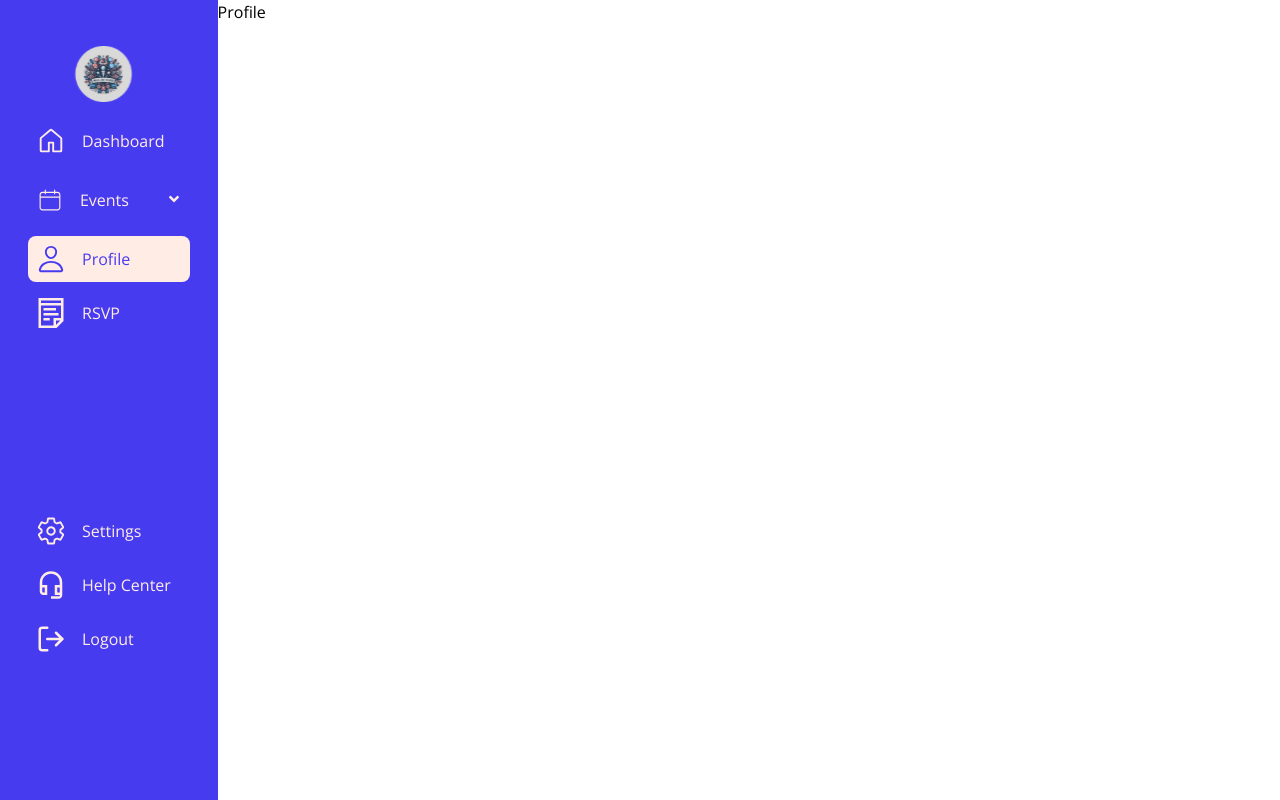
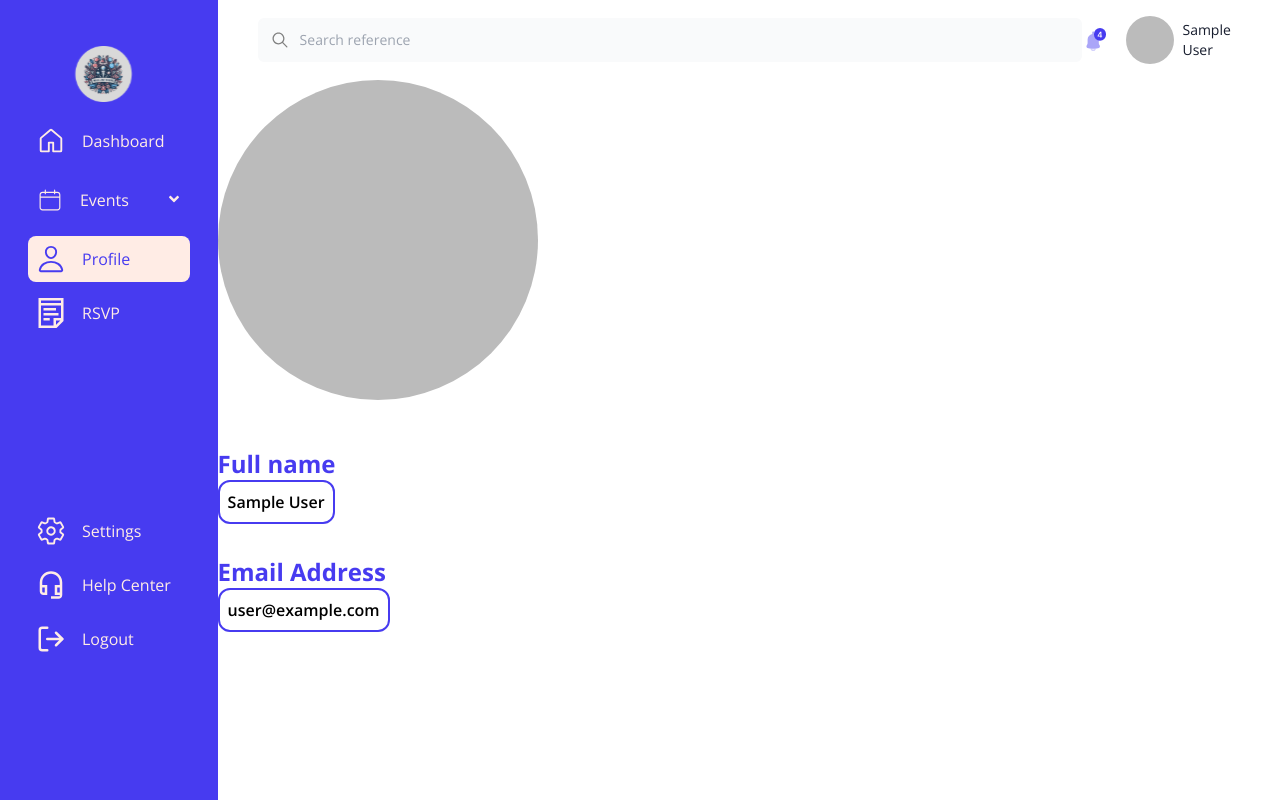
Before and after one commit to Areebah-snow/adch-group-5, a React (Vite) app: page /profile in a window 1280 px wide. Built offline with nearby package versions, Linux system fonts and the light colour scheme; no server answers; sample sign-in values are in the browser's storage.

Commit message:
profile page and other fixes

```diff
--- a/src/Components/Nav.jsx
+++ b/src/Components/Nav.jsx
@@ -1,10 +1,17 @@
-import { useState } from "react";
+import { useEffect } from "react";
 import Noti from "../assets/noti.svg";
 import Prof from "../assets/prof.svg";
-import Woman from "../assets/face.svg";
+import Woman from "../assets/default.png";
 import { IoIosSearch } from "react-icons/io";
 import { auth } from "../../firebaseConfig.js";
+import { useNavigate } from "react-router-dom";
 const Nav = () => {
+  const navigate = useNavigate();
+  useEffect(() => {
+    if (!auth.currentUser) {
+      navigate("/login");
+    }
+  }, []);
   return (
     <div className="w-full my-3 flex items-center justify-between px-2 py-2 md:px-10 md:py-1 bg-white mx-auto">
       <div className="w-full hidden lg:block">
@@ -28,8 +35,12 @@ const Nav = () => {
           <img src={Noti} alt="Notification" />
         </span>
         <span className=" cursor-pointer flex items-center gap-2 text-dark text-sm">
-          <img src={auth.currentUser.photoURL || Woman} alt="profile-pic" />
-          {auth.currentUser.displayName}
+          <img
+            className="w-12 rounded-full"
+            src={auth.currentUser?.photoURL || Woman}
+            alt="profile-pic"
+          />
+          {auth.currentUser?.displayName}
         </span>
       </div>
     </div>
--- a/src/Components/Sidebar.jsx
+++ b/src/Components/Sidebar.jsx
@@ -20,11 +20,7 @@ const Sidebar = () => {
     signOut(auth).then(() => {
       console.log("Signed out successfully");
       navigate("/login");
-      // TODO: handle flow after signout
     });
-    // .catch((error) => {
-    // TODO handle error
-    // });
   };
   return (
     <div className="w-[17%] fixed left-0 top-0 bottom-0 lg:h-screen text-[#FFECE5] bg-primary hidden lg:flex flex-col lg:px-7 gap-8 py-[2.375rem] px-0 z-10">
--- a/src/Pages/Auth/Forgotpassword.jsx
+++ b/src/Pages/Auth/Forgotpassword.jsx
@@ -3,21 +3,32 @@ import AuthLogo from "../../assets/auth_logo.svg";
 import { ToastContainer, Zoom, toast } from "react-toastify";
 import "react-toastify/dist/ReactToastify.css";
 import { CiMail } from "react-icons/ci";
-import { useNavigate } from "react-router-dom";
 import { sendPasswordResetEmail } from "firebase/auth";
 import { auth } from "../../../firebaseConfig";
 const Resetpassword = () => {
-  const navigate = useNavigate();
+  const [loading, setLoading] = useState(false);
   const [email, setEmail] = useState("");
   const handleSubmit = async () => {
+    setLoading(true);
     sendPasswordResetEmail(auth, email)
       .then(() => {
         console.log("Password reset link sent");
+        toast.success("Password reset link sent", {
+          theme: "colored",
+          autoClose: 3000,
+        });
+        setLoading(false);
       })
       .catch((error) => {
-        const errorCode = error.code;
-        const errorMessage = error.message;
-        //Handle error
+        // const errorCode = error.code;
+        // const errorMessage = error.message;
+        console.log(error.message);
+        toast.error("An eeror occured:" + error.message, {
+          theme: "colored",
+          autoClose: 3000,
+        });
+        setLoading(false);
+        // Handle error
       });
   };
   return (
@@ -63,7 +74,7 @@ const Resetpassword = () => {
             onClick={handleSubmit}
             className="w-full py-3 px-4 border border-transparent rounded-md shadow-sm text-sm font-medium mt-6 text-white bg-primary"
           >
-            Send password reset link
+            {loading ? "Loading..." : " Send password reset link"}
           </button>
         </div>
         <ToastContainer transition={Zoom} />
--- a/src/Pages/Auth/Login.jsx
+++ b/src/Pages/Auth/Login.jsx
@@ -3,15 +3,14 @@ import AuthLogo from "../../assets/auth_logo.svg";
 import ggle from "../../assets/google.svg";
 import { ToastContainer, Zoom, toast } from "react-toastify";
 import "react-toastify/dist/ReactToastify.css";
-import Twitter from "../../assets/twitter.svg";
 import { CiMail } from "react-icons/ci";
 import { IoEyeOutline, IoEyeOffOutline } from "react-icons/io5";
 import { Link, useNavigate } from "react-router-dom";
 import {
   signInWithEmailAndPassword,
-  setPersistence,
-  inMemoryPersistence,
-  browserSessionPersistence,
+  // setPersistence,
+  // inMemoryPersistence,
+  // browserSessionPersistence,
   GoogleAuthProvider,
   signInWithPopup,
 } from "firebase/auth";
@@ -85,7 +84,7 @@ const Login = () => {
         <img className="object-cover h-full w-full" src={AuthLogo} alt="Logo" />
       </div>
       <div className="w-full md:w-1/2 flex md:px-16 bg-white overflow-y-auto justify-center max-md:items-center flex-col">
-        <div className="max-w-md p-6  md:mt-12">
+        <form className="max-w-md p-6  md:mt-12">
           <h2 className="text-center text-dark font-bold mb-1 text-2xl">
             Log In
           </h2>
@@ -186,21 +185,21 @@ const Login = () => {
             <p className="text-center text-sm mt-3 mb-3 cursor-pointer">or</p>
             <div className="border-b border-[#F0F2F5] w-16 lg:w-36 h-2"></div>
           </div>
-          <GooggleAuth />
+          <GooggleAuth navigate={navigate} />
           <p className="text-grey text-sm mt-4 text-center">
             Are you new here?
             <Link to="/register" className="text-sm text-primary pl-2">
               Create Account
             </Link>
           </p>
-        </div>
+        </form>
         <ToastContainer transition={Zoom} />
       </div>
     </div>
   );
 };
 
-export function GooggleAuth() {
+export function GooggleAuth({ navigate }) {
   const provider = new GoogleAuthProvider();
   const googleSignIn = () => {
     signInWithPopup(auth, provider)
@@ -209,12 +208,16 @@ export function GooggleAuth() {
         navigate("/dashboard");
       })
       .catch((error) => {
-        const errorCode = error.code;
-        const errorMessage = error.message;
-        // The email of the user's account used.
-        const email = error.customData.email;
-        const credential = GoogleAuthProvider.credentialFromError(error);
+        // const errorCode = error.code;
+        // const errorMessage = error.message;
+        // // The email of the user's account used.
+        // const email = error.customData.email;
+        // const credential = GoogleAuthProvider.credentialFromError(error);
         // TODO: Handle errors
+        toast.error("An eeror occured:" + error.message, {
+          theme: "colored",
+          autoClose: 3000,
+        });
       });
   };
   return (
@@ -226,10 +229,6 @@ export function GooggleAuth() {
         <img src={ggle} alt="Google-icon" className="mr-2 w-5" />
         Continue with Google
       </button>
-      {/* <button className="w-full p-2.5 text-dark-200 font-semibold border border-gray outline-none rounded-md bg-brand-white text-base font-600 flex items-center justify-center cursor-pointer">
-        <img src={Twitter} alt="Google-icon" className="mr-2 w-5" />
-        Continue with Twitter
-      </button> */}
     </div>
   );
 }
--- a/src/Pages/Auth/Register.jsx
+++ b/src/Pages/Auth/Register.jsx
@@ -7,18 +7,15 @@ import { ToastContainer, Zoom, toast } from "react-toastify";
 import "react-toastify/dist/ReactToastify.css";
 import { GooggleAuth } from "./Login";
 import {
-  getAuth,
   createUserWithEmailAndPassword,
-  signInWithEmailAndPassword,
-  signOut,
 } from "firebase/auth";
 import { auth } from "../.././../firebaseConfig";
 
 const Register = () => {
   const [showPassword, setShowPassword] = useState(false);
-  const [email, setEmail] = useState('');
-  const [password, setPassword] = useState('');
-  const [username, setUsername] = useState('');
+  const [email, setEmail] = useState("");
+  const [password, setPassword] = useState("");
+  const [username, setUsername] = useState("");
   const [loading, setLoading] = useState(false);
   const navigate = useNavigate();
 
@@ -187,7 +184,7 @@ const Register = () => {
             <p className="text-center text-sm mt-3 mb-3 cursor-pointer">or</p>
             <div className="border-b border-[#F0F2F5] w-16 lg:w-36 h-2"></div>
           </div>
-          <GooggleAuth />
+          <GooggleAuth navigate={navigate} />
           <p className="text-grey text-sm mt-4 text-center">
             Already have an account?
             <Link to="/login" className="text-sm text-primary pl-2">
--- a/src/Pages/Dashboard/Dashboard.jsx
+++ b/src/Pages/Dashboard/Dashboard.jsx
@@ -1,6 +1,6 @@
-import React, { useState } from "react";
+// import { useState } from "react";
 import Nav from "../../Components/Nav";
-import Mona from "../../assets/mona.svg";
+import Mona from "../../assets/default.png";
 import Sidebar from "../../Components/Sidebar";
 import { AiOutlinePlusCircle } from "react-icons/ai";
 import CalendarComponent from "../../Components/CalendarComponent";
@@ -40,7 +40,7 @@ const Dashboard = () => {
     <div className="">
       <Sidebar />
       <Mobilesidebar />
-      <div className="lg:ml-[15%]">
+      <div className="lg:ml-[17%]">
         <div className="bg-[#F9FAFB]">
           <Nav />
           <div className="px-6 lg:px-14 py-6 mt-3">
@@ -59,13 +59,13 @@ const Dashboard = () => {
             <div className="lg:flex-row flex flex-col gap-6 mt-12">
               <div className="lg:w-[70%]">
                 <div className="bg-[#EDEBFE] shadow-md rounded-lg w-[full] lg:p-5 flex items-center gap-5">
-                  <img
-                    src={auth.currentUser.photoURL || Mona}
+                  <img width={70}
+                    src={auth.currentUser?.photoURL || Mona}
                     alt="profilepic"
                   />
                   <div className="flex flex-col">
                     <h1 className="text-black text-base md:text-[2rem] font-semibold">
-                      Hello, {auth.currentUser.displayName.split(" ")[0]}
+                      Hello, {auth.currentUser.displayName?.split(" ")[0]}
                     </h1>
                     <p className="text-sm md:text-base text-black font-normal">
                       Hava a great day
--- a/src/Pages/Dashboard/Profile.jsx
+++ b/src/Pages/Dashboard/Profile.jsx
@@ -1,11 +1,36 @@
 import Sidebar from "../../Components/Sidebar";
+import Mobilesidebar from "../../Components/Mobilesidebar";
+import Nav from "../../Components/Nav";
+import { auth } from "../../../firebaseConfig";
+import profilepic from "../../assets/default.png";
 
 const Profile = () => {
   return (
     <div>
       <Sidebar />
+      <Mobilesidebar />
       <div className="lg:ml-[17%]">
-        <div>Profile</div>
+        <Nav />
+        <div className="flex flex-col">
+          <div className="w-80">
+            <img
+              width="100%"
+              className="rounded-full"
+              src={auth.currentUser?.photoURL || profilepic}
+              alt="profile pic"
+            />
+          </div>
+          <h1 className="mt-12 font-bold text-2xl text-primary">Full name</h1>
+          <h1 className="p-2 font-semibold border-2 border-primary w-fit rounded-xl">
+            {auth.currentUser?.displayName}
+          </h1>
+          <h1 className="mt-8 font-bold text-2xl text-primary">
+            Email Address
+          </h1>
+          <h1 className="p-2 font-semibold border-2 border-primary w-fit rounded-xl">
+            {auth.currentUser?.email}
+          </h1>
+        </div>
       </div>
     </div>
   );
```
Also changed, not shown: src/assets/default.png (added). Lines whose indentation alone changed are shown as unchanged.
